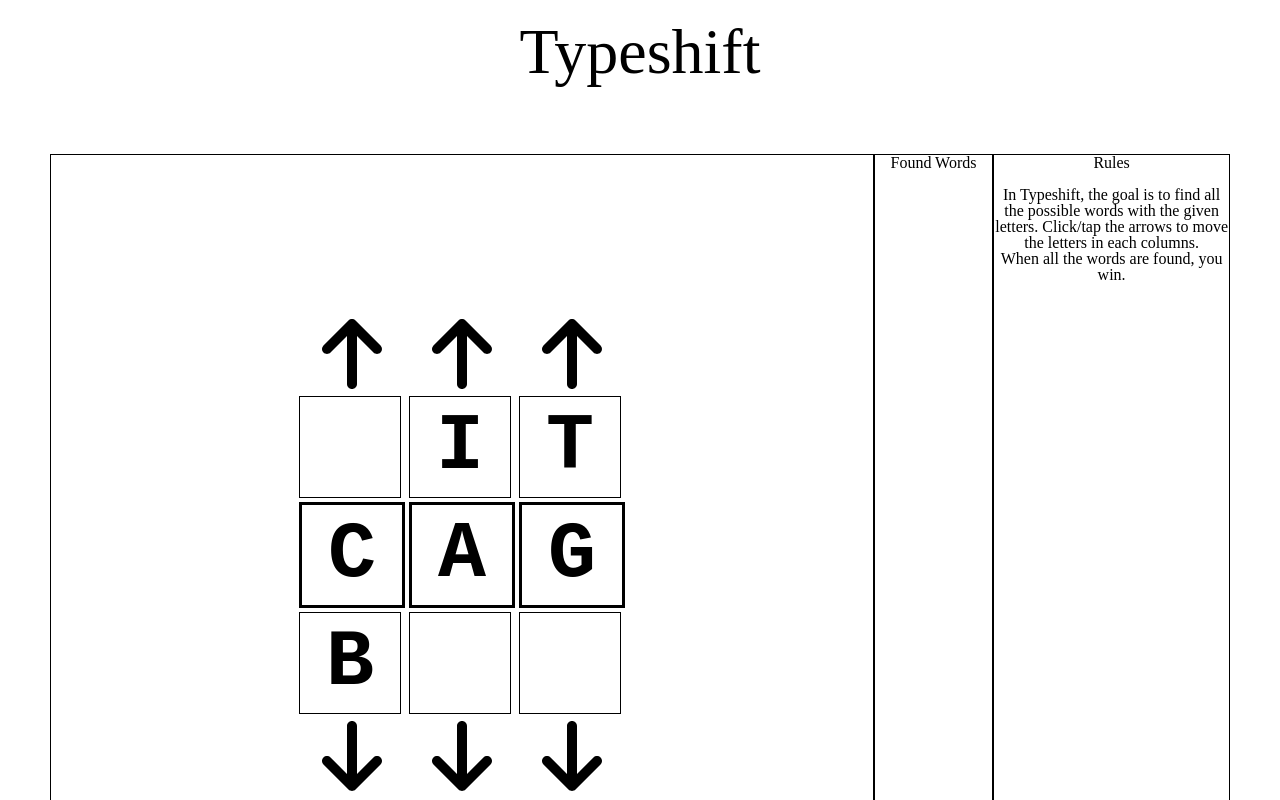
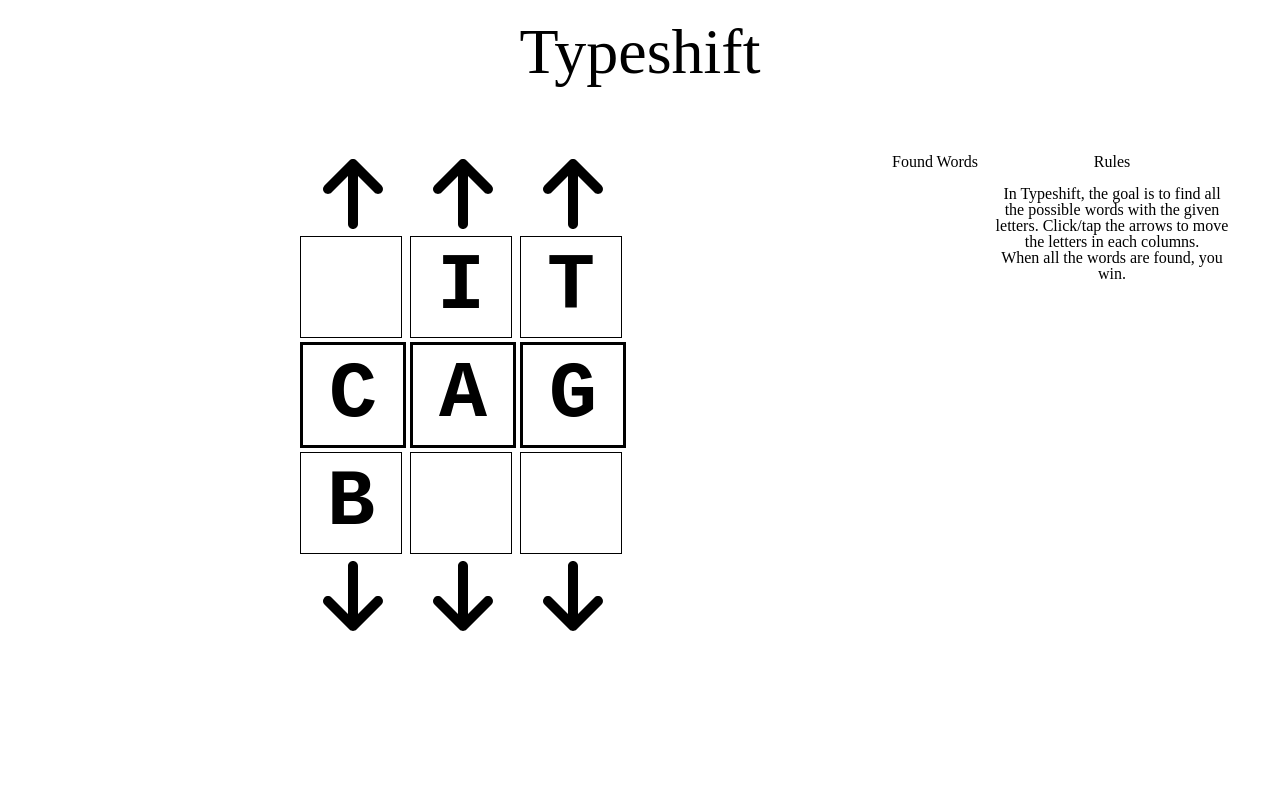
Before and after one commit to suzuhe481/typeshift, a React (Vite) app: page / in a window 1280 px wide. Shown: the top 800 px of the page. Built offline with nearby package versions, Linux system fonts and the light colour scheme.

Commit message:
Removed borders and height attribute

```diff
--- a/src/components/GameContainer/GameContainer.scss
+++ b/src/components/GameContainer/GameContainer.scss
@@ -6,29 +6,22 @@ div.game-container {
 /* Stylings for desktops */
 @media screen and (min-width: 600px) {
   div.game-container {
+    position: absolute;
     display: flex;
     flex-direction: row;
 
     padding: 50px;
-    // border: 1px solid black;
-
-    & > * {
-      height: 100vh;
-    }
 
     & > .game {
       width: 70%;
-      border: 1px solid black;
     }
 
     & > .words-list {
       width: 10%;
-      border: 1px solid black;
     }
 
     & > .rules {
       width: 20%;
-      border: 1px solid black;
     }
   }
 }
```
